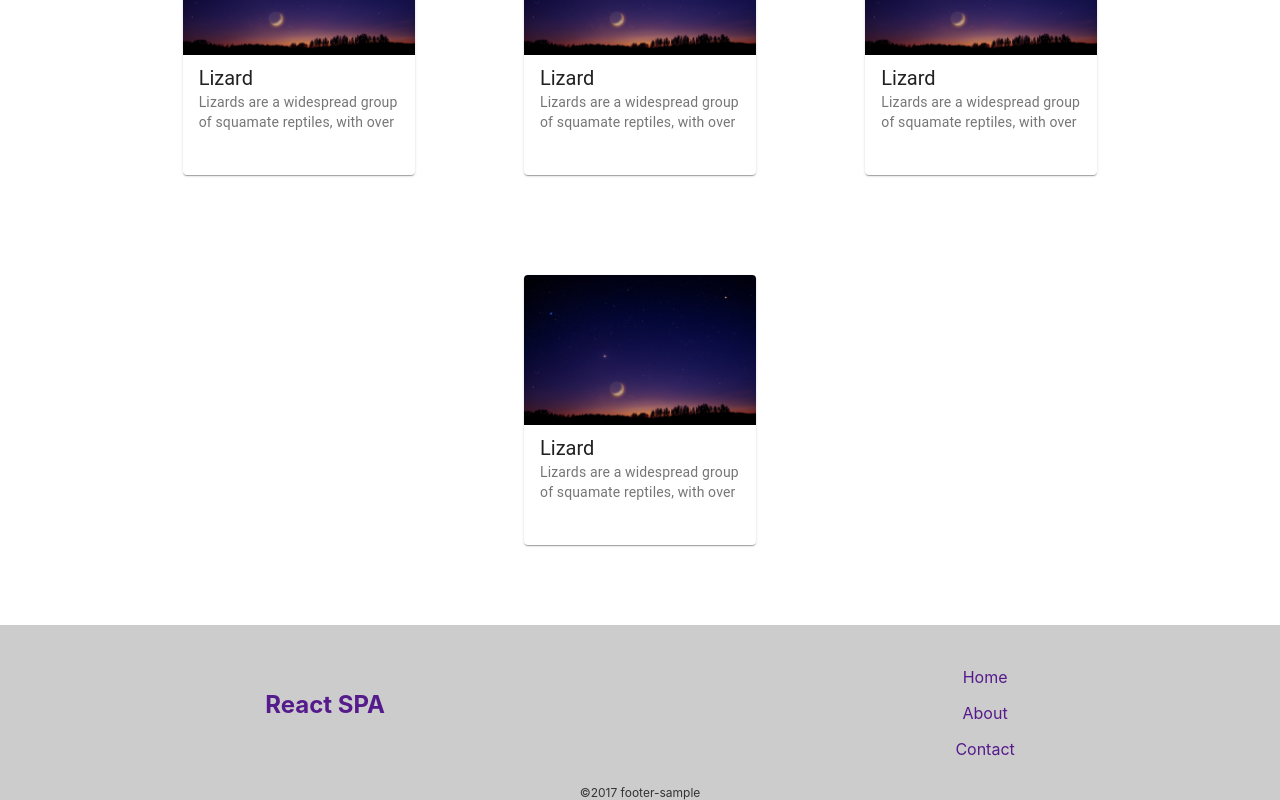
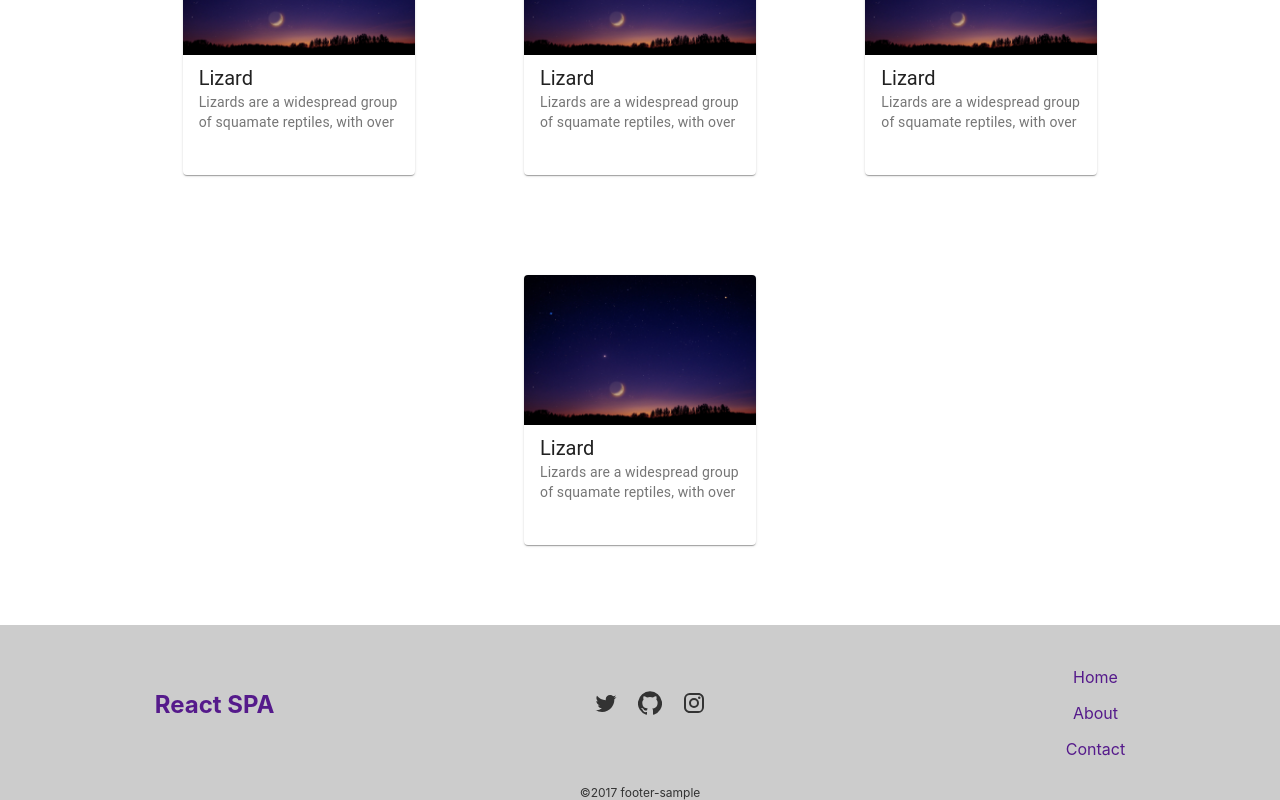
Before and after one commit to shinta0000/react-spa, a React (Create React App) app: page / in a window 1280 px wide. Shown: the part 857-1657 px from the top of the page. Built offline with nearby package versions, Linux system fonts and the light colour scheme.

Commit message:
add: FooterにSNSのアイコンを追加 #16

```diff
--- a/src/components/Footer.jsx
+++ b/src/components/Footer.jsx
@@ -1,5 +1,8 @@
 import React from "react";
 import styled from "styled-components";
+import TwitterIcon from "@material-ui/icons/Twitter";
+import GitHubIcon from "@material-ui/icons/GitHub";
+import InstagramIcon from "@material-ui/icons/Instagram";
 import { Link } from "react-router-dom";
 
 const Footer = () => {
@@ -9,6 +12,11 @@ const Footer = () => {
         <h2>
           <Link>React SPA</Link>
         </h2>
+        <IconStyle>
+          <TwitterIcon className="icon" />
+          <GitHubIcon className="icon" />
+          <InstagramIcon className="icon" />
+        </IconStyle>
         <UlStyle>
           <li>
             <Link>Home</Link>
@@ -65,3 +73,9 @@ const UlStyle = styled.ul`
     }
   }
 `;
+
+const IconStyle = styled.div`
+  .icon {
+    margin: 0 10px;
+  }
+`;
```
Also changed, not shown: 1 other file (tests, documents, lock files or other folders).
